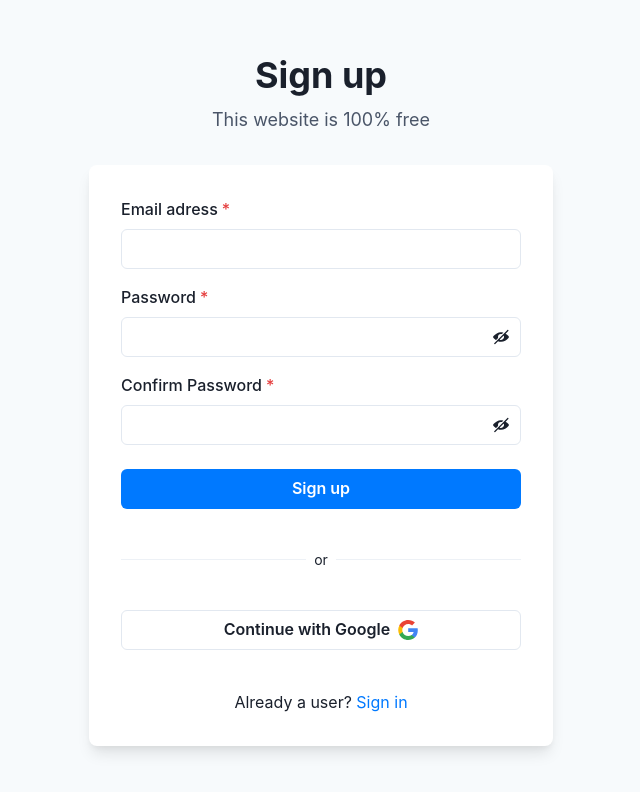
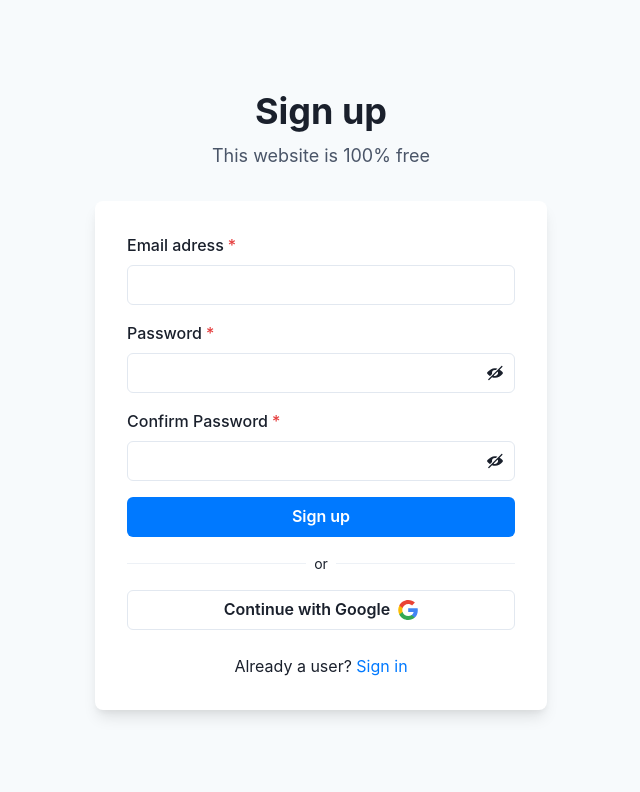
Before and after one commit to jurasw/icebunch-frontend, a React (Vite) app: page /register in a window 1280 px wide. Shown: the top 792 px of the page, without its empty margins (319-959 px from the left). Built offline with nearby package versions, Linux system fonts and the light colour scheme.

Commit message:
fix register style

```diff
--- a/src/pages/Register.tsx
+++ b/src/pages/Register.tsx
@@ -51,17 +51,17 @@ export default function SignupCard() {
   };
 
   return (
+    <>
+
       <Flex
         minH={"100vh"}
         align={"center"}
         justify={"center"}
         bg={useColorModeValue("gray.50", "gray.800")}
       >
-      <Stack spacing={8} width={"50%"} mx={"auto"} maxW={"lg"} py={12} px={6}>
+        <Stack spacing={8} mx={"auto"} maxW={"lg"} py={12} px={6} w={500}>
           <Stack align={"center"}>
-          <Heading fontSize={"4xl"} textAlign={"center"}>
-            {t("sign-up-header")}
-          </Heading>
+            <Heading fontSize={"4xl"}> {t("sign-up-header")}</Heading>
             <Text fontSize={"lg"} color={"gray.600"}>
               {t("sign-up-header2")}
             </Text>
@@ -115,15 +115,11 @@ export default function SignupCard() {
                   </InputRightElement>
                 </InputGroup>
               </FormControl>
-
-            <Stack spacing={10} pt={2}>
-              <Button
-               variant={"primaryButton"}
-                onClick={register}
-              >
+              <Stack spacing={10}>
+                <Button variant={"primaryButton"} onClick={register}>
                   {t("sign-up")}
                 </Button>
-
+              </Stack>
               <HStack>
                 <Divider />
                 <Text fontSize="sm" whiteSpace="nowrap" color="muted">
@@ -142,9 +138,11 @@ export default function SignupCard() {
                 </Link>
               </Text>
             </Stack>
-          </Stack>
           </Box>
         </Stack>
       </Flex>
+
+
+    </>
   );
 }
```
Lines whose indentation alone changed are shown as unchanged.
